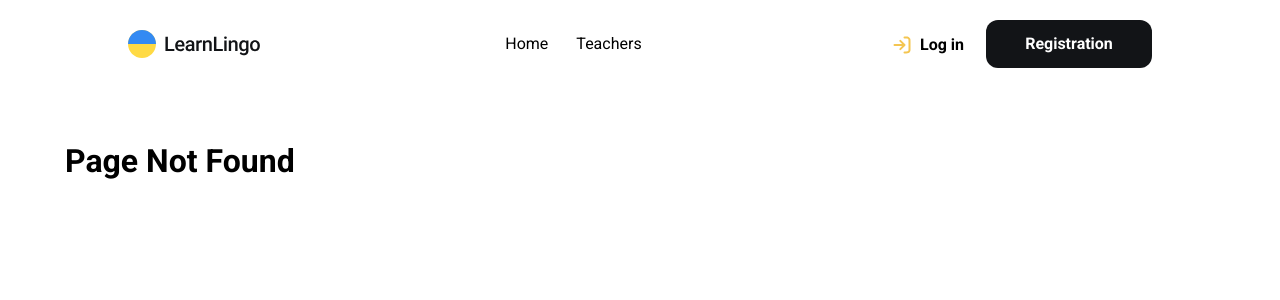
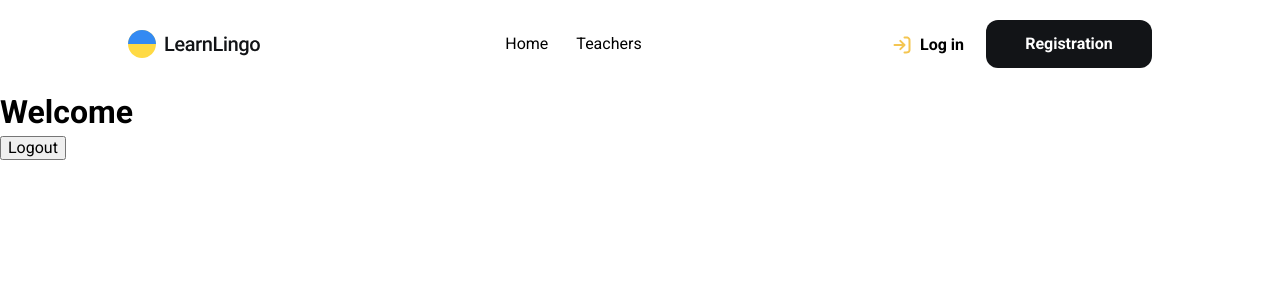
Before and after one commit to OleksandrPinchuk/learn-lingo, a React (Vite) app: page /dashboard in a window 1280 px wide. Before the commit this address had no page. Shown: the top 300 px of the page. Built offline with nearby package versions, Linux system fonts and the light colour scheme; no server answers.

Commit message:
auth logic

```diff
--- a/package.json
+++ b/package.json
@@ -14,7 +14,8 @@
     "modern-normalize": "^3.0.1",
     "react": "^19.0.0",
     "react-dom": "^19.0.0",
-    "react-router": "^7.4.0"
+    "react-router": "^7.4.0",
+    "react-router-dom": "^7.6.1"
   },
   "devDependencies": {
     "@eslint/js": "^9.21.0",
--- a/src/components/App/App.jsx
+++ b/src/components/App/App.jsx
@@ -3,16 +3,25 @@ import Layout from "../Layout/Layout";
 import Home from "../../pages/Home/Home";
 import NotFound from "../../pages/NotFound/NotFound";
 import Teachers from "../../pages/Teachers/Teachers";
+import AuthProvider from "../../firebase/AuthContext.jsx";
+import Register from "../Register/Register.jsx";
+import Dashboard from "../Dashboard/Dashboard.jsx";
+import Login from "../Login/Login.jsx";
 
 const App = () => {
     return (
-        <Layout>
-            <Routes>
-                <Route path="/" element={<Home />} />
-                <Route path="/teachers" element={<Teachers />} />
-                <Route path="*" element={<NotFound />}  />
-            </Routes>
-        </Layout>
+        <AuthProvider>
+            <Layout>
+                <Routes>
+                    {/* <Route path="/" element={<Home />} />
+                    <Route path="/teachers" element={<Teachers />} />
+                    <Route path="*" element={<NotFound />}  /> */}
+                    <Route path="/" element={<Login />} />
+                    <Route path="/register" element={<Register />} />
+                    <Route path="/dashboard" element={<Dashboard />} />
+                </Routes>
+            </Layout>
+        </AuthProvider>
     )
 }
 
--- /dev/null
+++ b/src/components/Dashboard/Dashboard.jsx
@@ -0,0 +1,20 @@
+import { useAuth } from "../../firebase/AuthContext.jsx";
+import { signOut } from "firebase/auth";
+import { auth } from "../../firebase/firebase.js";
+
+const Dashboard = () => {
+    const { currentUser } = useAuth();
+
+    const handleLogout = async () => {
+    await signOut(auth);
+        };
+
+    return (
+        <div>
+            <h1>Welcome {currentUser?.email}</h1>
+            <button onClick={handleLogout}>Logout</button>
+        </div>
+    );
+}
+
+export default Dashboard;
--- a/src/components/Register/Register.jsx
+++ b/src/components/Register/Register.jsx
@@ -1,8 +1,7 @@
-
 import { useState } from "react";
 import { createUserWithEmailAndPassword } from "firebase/auth";
 import { ref, set } from "firebase/database";
-import { auth, db } from "../firebase";
+import { auth, db } from "../../firebase/firebase.js";
 import { useNavigate } from "react-router-dom";
 
 export default function Register() {
--- a/src/firebase/AuthContext.jsx
+++ b/src/firebase/AuthContext.jsx
@@ -1,10 +1,10 @@
 import { createContext, useContext, useEffect, useState } from "react";
 import { onAuthStateChanged } from "firebase/auth";
-import { auth } from "../firebase";
+import { auth } from "./firebase.js";
 
 const AuthContext = createContext();
 
-export const AuthProvider = ({ children }) => {
+const AuthProvider = ({ children }) => {
     const [currentUser, setCurrentUser] = useState(null);
 
     useEffect(() => {
@@ -20,5 +20,6 @@ export const AuthProvider = ({ children }) => {
         </AuthContext.Provider>
     );
 };
+export default AuthProvider;
 
 export const useAuth = () => useContext(AuthContext);
```
Also changed, not shown: src/components/Login/Login.jsx (+5 -3 lines), 1 other file (tests, documents, lock files or other folders).
